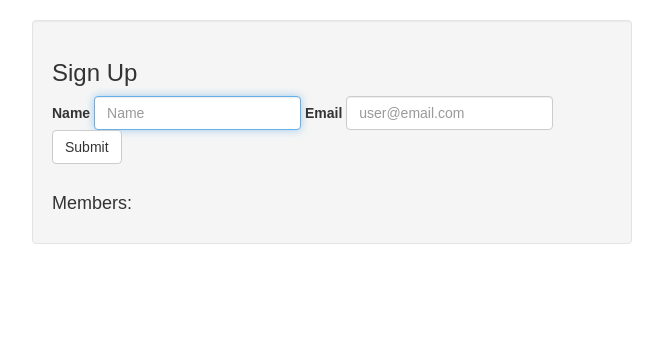
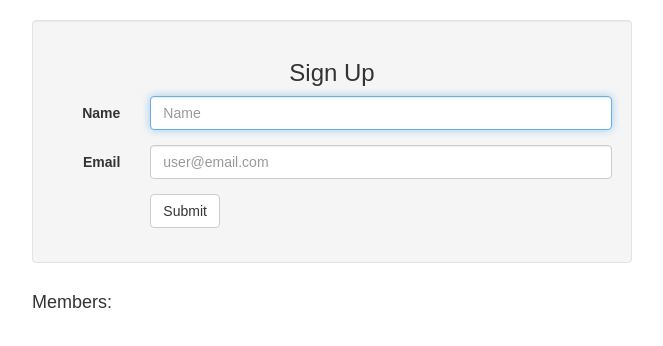
Before and after one commit to pluboj/react-form, a React (Create React App) app: page / in a window 1280 px wide. Shown: the top 346 px of the page, without its empty margins (308-971 px from the left). Built offline with nearby package versions, Linux system fonts and the light colour scheme.

Commit message:
Update layout

```diff
--- a/src/App.css
+++ b/src/App.css
@@ -26,3 +26,6 @@
 .output {
   margin-top: 30px;
 }
+.header {
+  text-align: center;
+}
--- a/src/App.js
+++ b/src/App.js
@@ -1,6 +1,6 @@
 import React, { Component } from 'react';
 
-import { Form, FormGroup, ControlLabel, FormControl, Button } from 'react-bootstrap';
+import { Form, FormGroup, ControlLabel, FormControl, Button, Col } from 'react-bootstrap';
 
 import './App.css';
 
@@ -44,13 +44,16 @@ class App extends Component {
     const wellStyles = {maxWidth: 600, margin: '20px auto 10px'};
 
     return (
+      <div style={wellStyles}>
         <div className="well" style={wellStyles}>
-        <Form inline onSubmit={this.onFormSubmit}>
-          <h3>Sign Up</h3>
+          <Form horizontal onSubmit={this.onFormSubmit}>
+            <h3 className="header">Sign Up</h3>
 
             <FormGroup controlId="formInlineName">
-            <ControlLabel>Name</ControlLabel>
-            {' '}
+              <Col componentClass={ControlLabel} sm={2}>
+                Name
+              </Col>
+              <Col sm={10}>
                 <FormControl
                   type="text"
                   name="name"
@@ -59,11 +62,13 @@ class App extends Component {
                   onChange={this.onInputChange}
                   inputRef={(input) => { this.nameInput = input; }}
                 />
+              </Col>
             </FormGroup>
-          {' '}
             <FormGroup controlId="formInlineEmail">
-            <ControlLabel>Email</ControlLabel>
-            {' '}
+              <Col componentClass={ControlLabel} sm={2}>
+                Email
+              </Col>
+              <Col sm={10}>
                 <FormControl
                   type="email"
                   name="email"
@@ -71,14 +76,17 @@ class App extends Component {
                   value={this.state.fields.email}
                   onChange={this.onInputChange}
                 />
+              </Col>
             </FormGroup>
-
-          {' '}
+            <FormGroup>
+              <Col smOffset={2} sm={10}>
                 <Button type="submit">
                 Submit
                 </Button>
+              </Col>
+             </FormGroup>
           </Form>
-
+        </div>
         <div className="output">
             <h4>Members: </h4>
             <ul>
```
Lines whose indentation alone changed are shown as unchanged.
